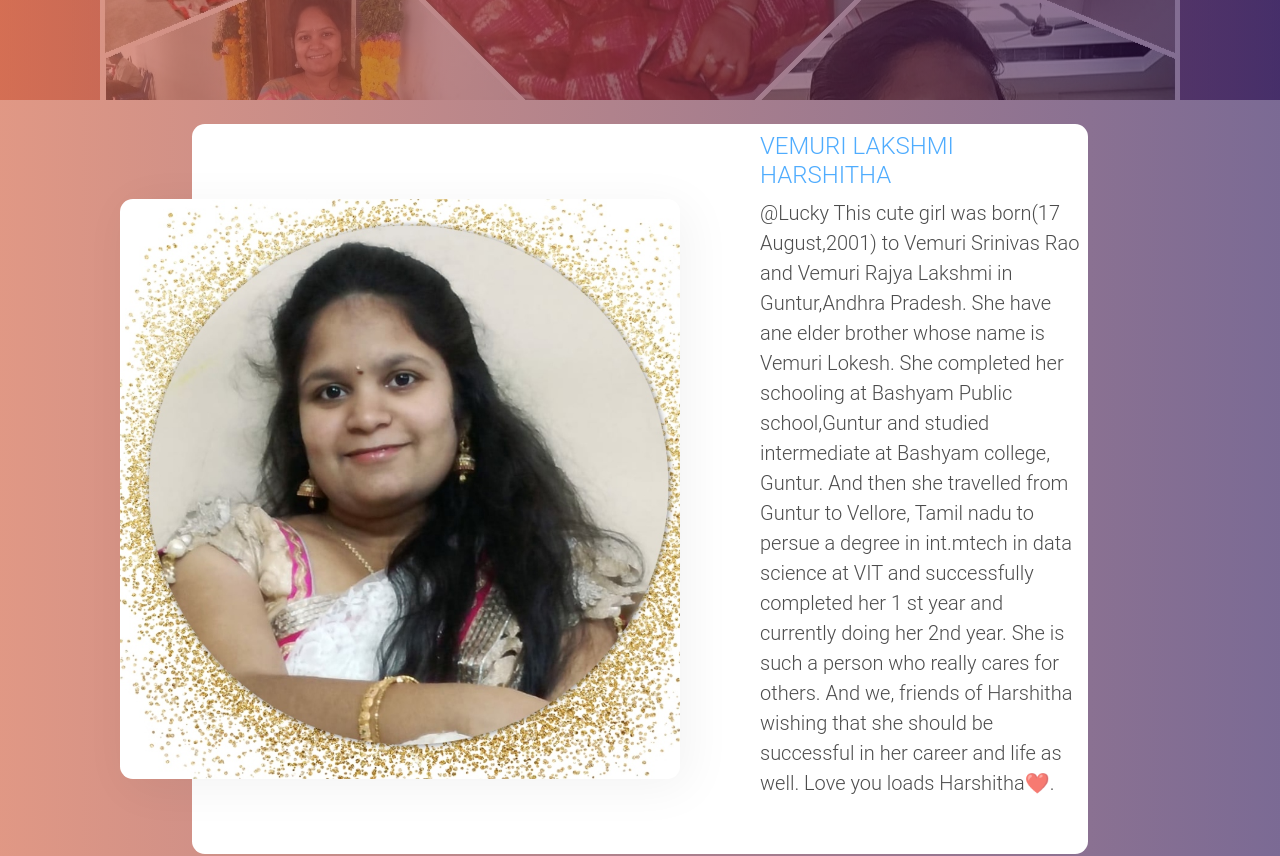
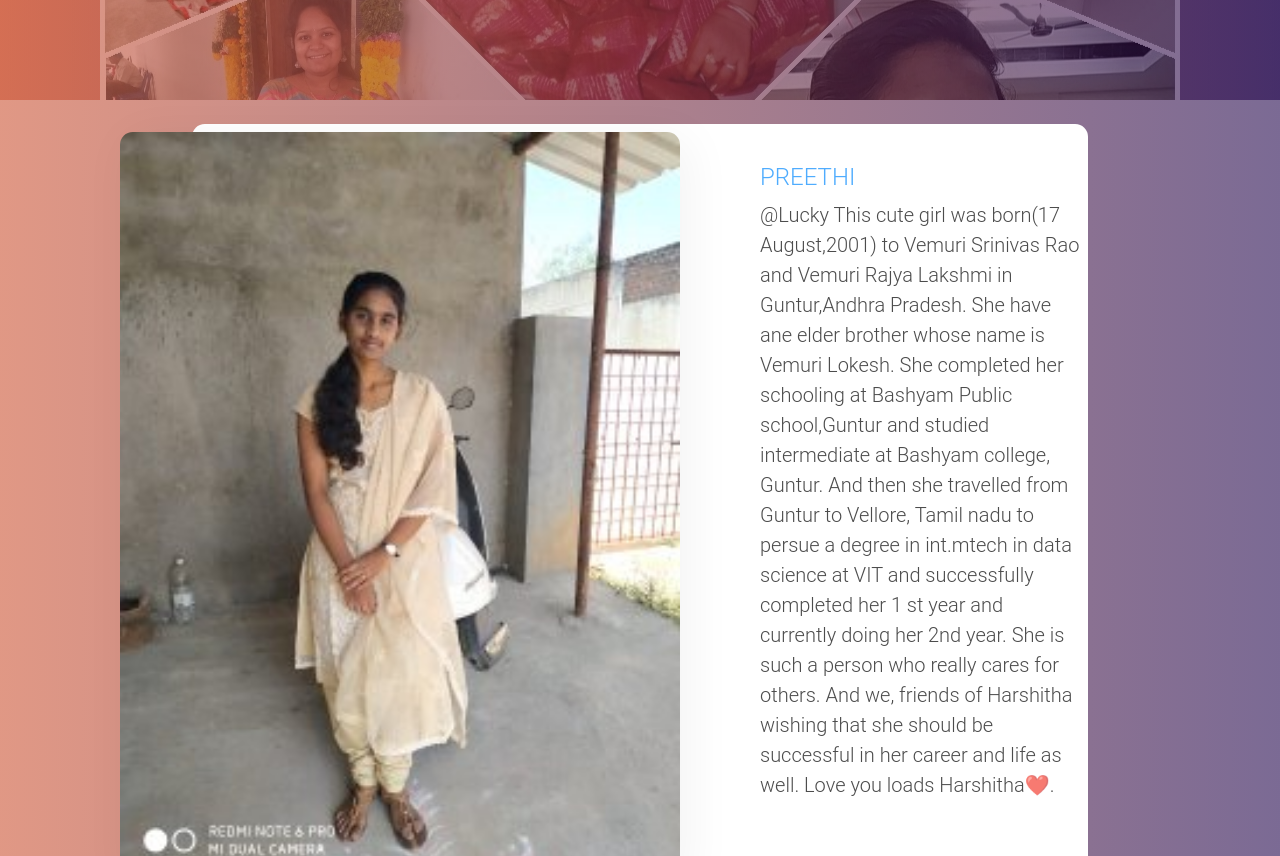
Before and after one commit to yaminir29/harsh, a plain HTML site: page index.html in a window 1280 px wide. Shown: the part 700-1556 px from the top of the page. Drawn offline with nearby package versions, Linux system fonts and the light colour scheme.

Commit message:
Update index.html

```diff
--- a/index.html
+++ b/index.html
@@ -89,10 +89,10 @@
         <br>
         <div class="blog-post" style="background-color:white;">
             <div class="blog-post-img">
-                <img src="fact.jpeg" alt="">
+                <img src="1560669825463.jpg" alt="">
             </div>
             <div class="blog-post-info">
-                <h3 class="blog-post-title">VEMURI LAKSHMI HARSHITHA</h3>
+                <h3 class="blog-post-title">PREETHI</h3>
                 <p class="blog-post-text">
                     @Lucky
                      This cute girl was born(17 August,2001) to Vemuri Srinivas Rao and Vemuri Rajya Lakshmi in Guntur,Andhra Pradesh. She have ane elder brother whose name is Vemuri Lokesh. She completed her schooling at Bashyam Public school,Guntur and studied intermediate at Bashyam college, Guntur. And then she travelled from Guntur to Vellore, Tamil nadu to persue a degree in int.mtech in data science at VIT and successfully completed her 1 st year and currently doing her 2nd year. She is such a person who really cares for others. And we, friends of Harshitha wishing that she should be successful in her career and life as well. Love you loads Harshitha❤️.
```
